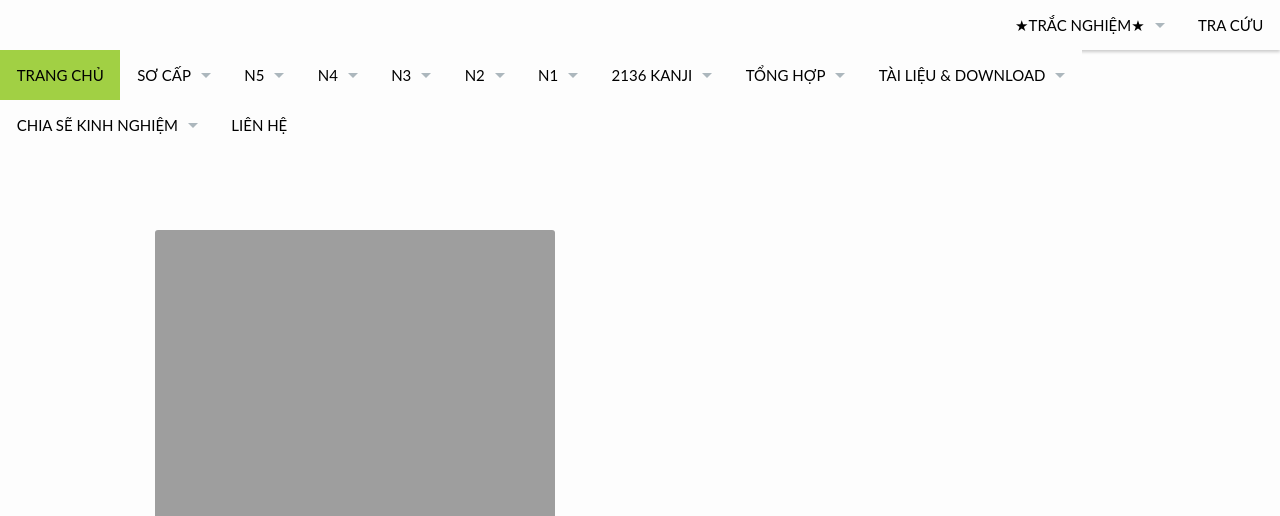
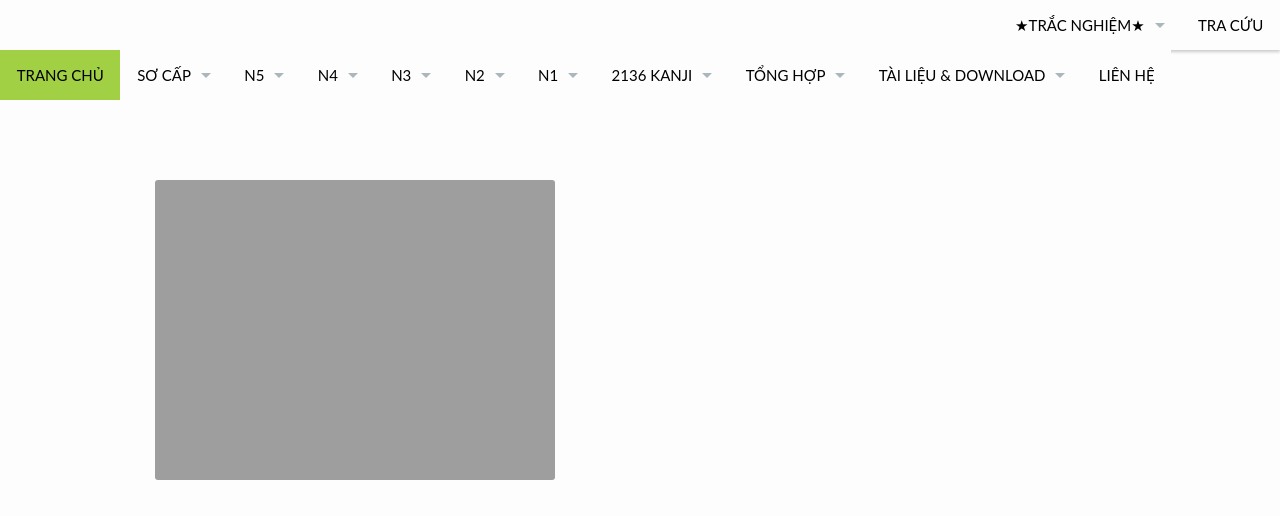
Before and after one commit to cauhoijlpt/cauhoijlpt, a Jekyll site: the page built from pages/pages-root-folder/index.md, in a window 1280 px wide and 900 px high, cut to the strip 0-516 px from the top of the window. Built offline with Jekyll 4.4.1, drawn with Linux system fonts in a browser that asks for light colours.

Commit message:
Update navigation.yml

```diff
--- a/_data/navigation.yml
+++ b/_data/navigation.yml
@@ -152,13 +152,6 @@
   - title: "Blog Archive"
     url: "/blog/archive/"
 
-- title: "Chia sẽ kinh nghiệm"
-  url: "/blog/"
-  side: left
-  dropdown:
-  - title: "Blog Archive"
-    url: "/blog/archive/"
-
 - title: "Liên hệ"
   url: "/contact/"
   side: left
```
